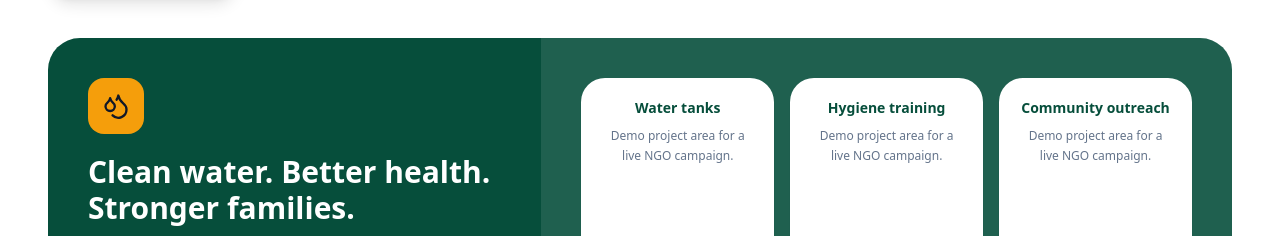
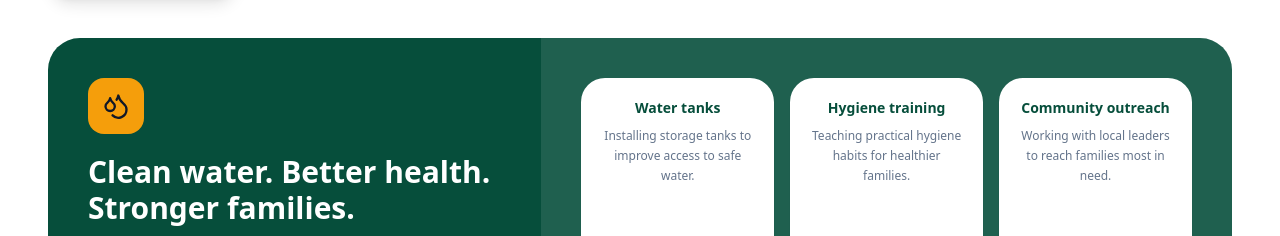
Before and after one commit to brianmichaelu/hopebridge-foundation, a Next.js app: page / in a window 1280 px wide. Shown: the part 1321-1557 px from the top of the page. Built offline with nearby package versions, Linux system fonts and the light colour scheme.

Commit message:
Refactor ImpactStats component to use objects

```diff
--- a/components/ImpactStats.tsx
+++ b/components/ImpactStats.tsx
@@ -113,17 +113,26 @@ export default function ImpactStats() {
 
             <div className="grid gap-4 bg-white/10 p-8 lg:grid-cols-3 lg:p-10">
               {[
-                "Water tanks",
-                "Hygiene training",
-                "Community outreach",
+  {
+    title: "Water tanks",
+    text: "Installing storage tanks to improve access to safe water.",
+  },
+  {
+    title: "Hygiene training",
+    text: "Teaching practical hygiene habits for healthier families.",
+  },
+  {
+    title: "Community outreach",
+    text: "Working with local leaders to reach families most in need.",
+  },
 ].map((item) => (
   <div
-                  key={item}
+    key={item.title}
     className="rounded-3xl bg-white p-5 text-center shadow-sm"
   >
-                  <p className="text-sm font-black text-forest">{item}</p>
+    <p className="text-sm font-black text-forest">{item.title}</p>
     <p className="mt-2 text-xs leading-5 text-slate-500">
-                    Demo project area for a live NGO campaign.
+      {item.text}
     </p>
   </div>
 ))}
```
Lines whose indentation alone changed are shown as unchanged.
